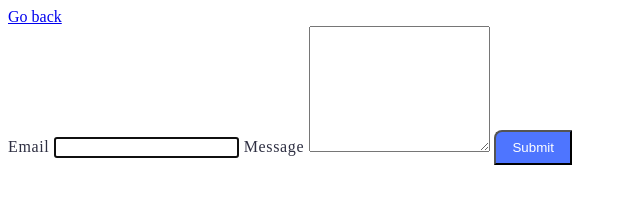
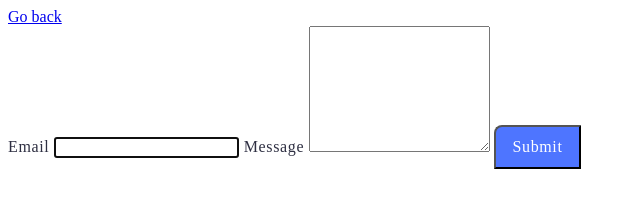
Before and after one commit to Kasia24/goit-js-hw-09, a website built with Vite: page src/02-form.html in a window 1280 px wide. Shown: the whole page, without its empty margins (0-640 px from the left). Built offline with nearby package versions, Linux system fonts and the light colour scheme.

Commit message:
add commit

```diff
--- a/src/css/02-form.css
+++ b/src/css/02-form.css
@@ -29,4 +29,10 @@
   opacity: 0px;
   background-color: rgba(78, 117, 255, 1);
   color: white;
+  font-family: Montserrat;
+  font-size: 16px;
+  font-weight: 500;
+  line-height: 24px;
+  letter-spacing: 0.04em;
+  text-align: left;
 }
```
